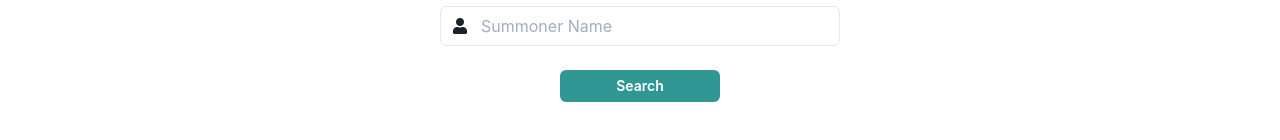
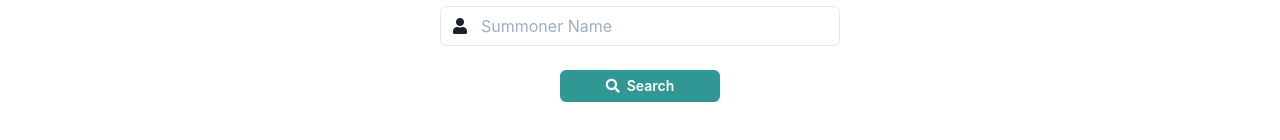
Before and after one commit to Hintful/aram.gg, a React (Create React App) app: page / in a window 1280 px wide. Shown: the part 394-534 px from the top of the page. Built offline with nearby package versions, Linux system fonts and the light colour scheme.

Commit message:
Add icon on main page search button

```diff
--- a/src/components/Main.js
+++ b/src/components/Main.js
@@ -32,7 +32,7 @@ const Main = () => {
               </InputGroup>
             </FormControl>
               <Button type="submit" variant="solid" size="sm" colorScheme="teal" width="40%">
-                Search
+              <i className="fas fa-search"></i>&nbsp;&nbsp;Search
               </Button>
           </VStack>
         </form>
```
